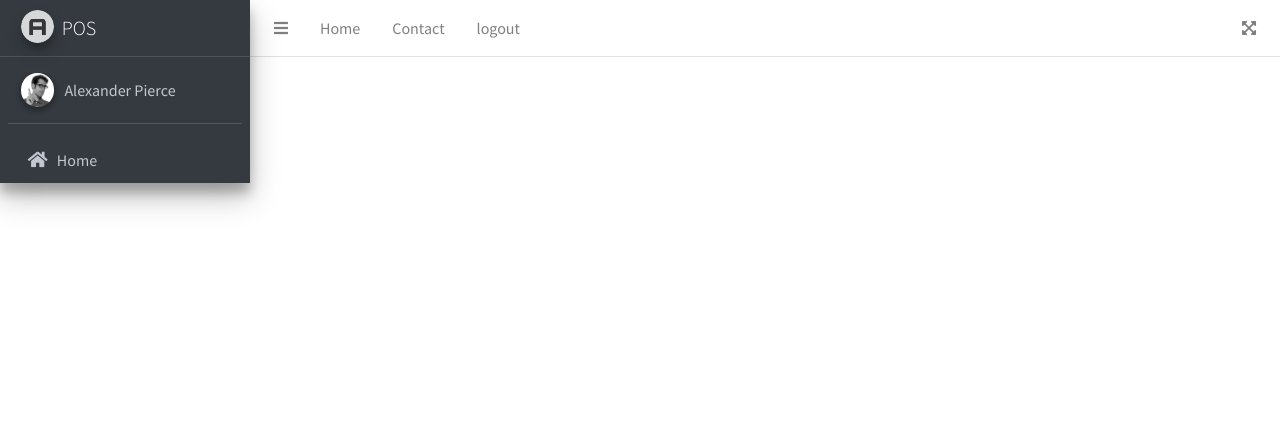
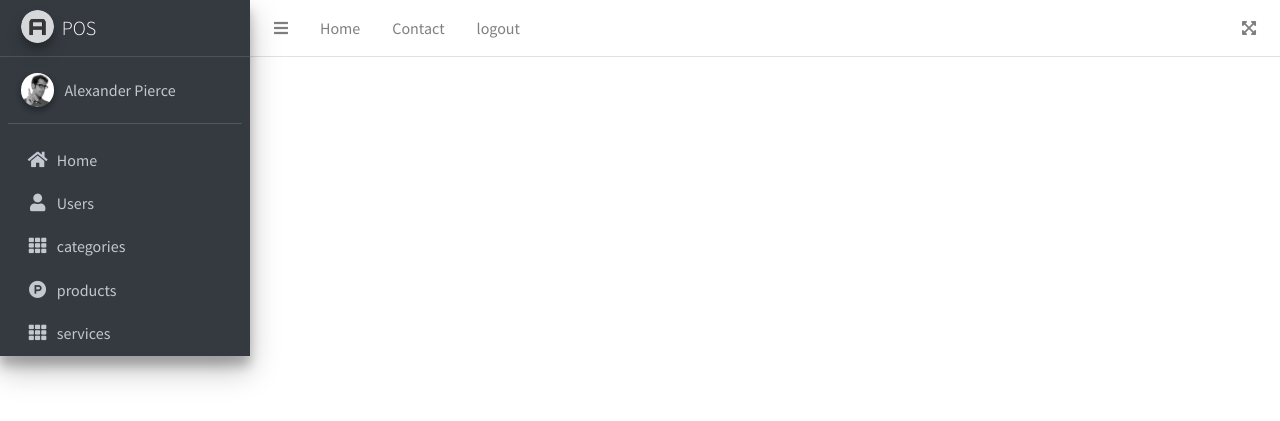
Before and after one commit to Mr-Kumar-Abhishek/computer-repair-POS, a PHP site: page / in a window 1280 px wide. Shown: the top 421 px of the page. Run offline with PHP 8.4, Linux system fonts and the light colour scheme; some libraries are stand-ins or nearby versions.

Commit message:
include services option

```diff
--- a/views/modules/menu.php
+++ b/views/modules/menu.php
@@ -32,6 +32,38 @@
                         </p>
                 </a>
                </li>
+               <li class="nav-item">
+                <a href="#" class="nav-link">
+                    <i class="nav-icon fas fa-user"></i>
+                        <p>
+                            Users
+                        </p>
+                </a>
+               </li>
+               <li class="nav-item">
+                <a href="#" class="nav-link">
+                    <i class="nav-icon fas fa-th"></i>
+                        <p>
+                            categories
+                        </p>
+                </a>
+               </li>
+               <li class="nav-item">
+                <a href="#" class="nav-link">
+                    <i class="nav-icon fab fa-product-hunt"></i>
+                        <p>
+                            products
+                        </p>
+                </a>
+               </li>
+               <li class="nav-item">
+                <a href="#" class="nav-link">
+                    <i class="nav-icon fas fa-th"></i>
+
+                            services
+                        </p>
+                </a>
+               </li>
         </ul>
        </nav>
 
```
